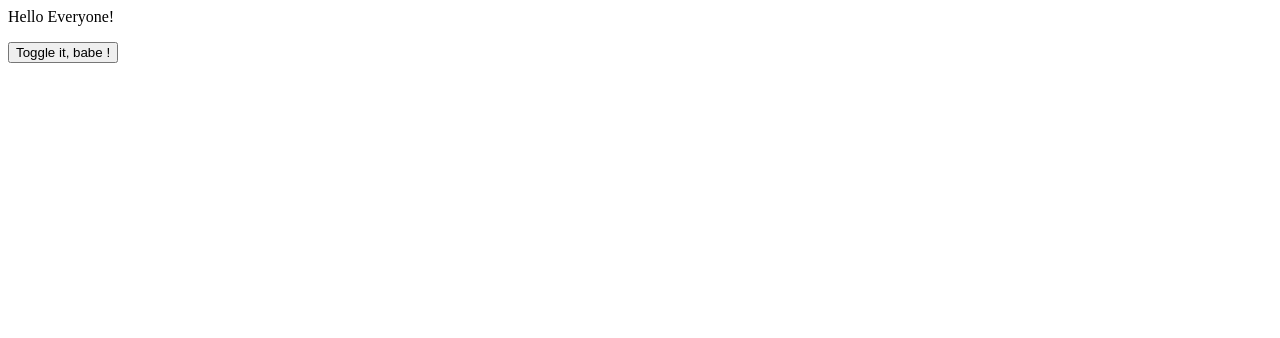
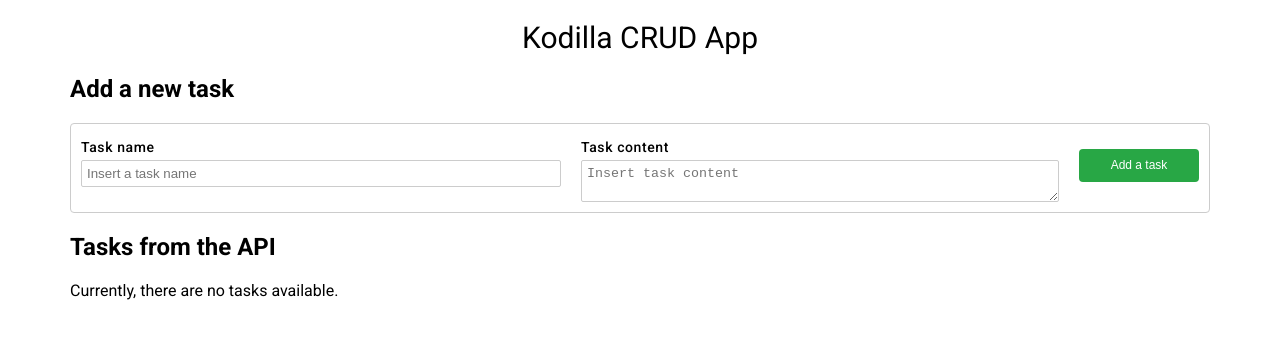
Before and after one commit to lastrider/lastrider.github.io, a plain HTML site: page index.html in a window 1280 px wide. Drawn offline with nearby package versions, Linux system fonts and the light colour scheme; no server answers.

Commit message:
next commit

```diff
--- a/index.html
+++ b/index.html
@@ -1,15 +1,77 @@
-<html>
+<html lang="en">
 <head>
-  <title>jQuery is awesome</title>
+  <meta charset="UTF-8">
+  <meta name="viewport" content="width=device-width, user-scalable=no, initial-scale=1.0, maximum-scale=1.0, minimum-scale=1.0">
+  <meta http-equiv="X-UA-Compatible" content="ie=edge">
+  <title>CRUD</title>
+  <link rel="stylesheet" href="style.css">
+  <link href="https://fonts.googleapis.com/css?family=Roboto:400,400i,500,500i,700,700i&subset=latin-ext" rel="stylesheet">
 </head>
 <body>
-  <div id="my_custom_div">
-    <p>Hello Everyone!</p>
-  </div>
+<h1 class="kodilla-heading kodilla-heading--main">Kodilla CRUD App</h1>
 
-  <button id="my_custom_button"> Toggle it, babe !</button>
+<main class="crud container">
+  <section class="datatable">
+    <h2>Add a new task</h2>
+    <form
+        class="datatable__row datatable__row--add"
+        method="POST"
+        action="http://localhost:8080/v1/task/createTask"
+        data-task-add-form
+    >
+      <fieldset class="datatable__row-section datatable__row-section--input-section">
+        <label class="datatable__input-label">
+          Task name
+        </label>
+        <input type="text" name="title" placeholder="Insert a task name" required minlength="3">
+      </fieldset>
 
-  <script src="jquery-3.3.1.min.js"></script>
-  <script src="my_jquery_script.js"></script>
+      <fieldset class="datatable__row-section datatable__row-section--input-section">
+        <label class="datatable__input-label">
+          Task content
+        </label>
+        <textarea name="content" placeholder="Insert task content" required minlength="3"></textarea>
+      </fieldset>
+
+      <fieldset class="datatable__row-section datatable__row-section--button-section">
+        <button type="submit" data-task-add-button class="datatable__button">Add a task</button>
+      </fieldset>
+    </form>
+  </section>
+  <section class="datatable">
+    <h2>Tasks from the API</h2>
+    <div class="datatable__tasks-container" data-tasks-container></div>
+  </section>
+</main>
+
+<div class="template" data-datatable-row-template>
+  <form class="datatable__row" data-task-id="0">
+    <fieldset class="datatable__row-section datatable__row-section--input-section" data-task-name-section>
+      <label class="datatable__input-label">
+        Task name
+      </label>
+      <input type="text" name="title" placeholder="Insert a new task name" data-task-name-input required minlength="3">
+      <p class="datatable__field-value" data-task-name-paragraph></p>
+    </fieldset>
+
+    <fieldset class="datatable__row-section datatable__row-section--input-section" data-task-content-section>
+      <label class="datatable__input-label">
+        Task content
+      </label>
+      <textarea name="title" placeholder="Insert new task content" data-task-content-input required minlength="3"></textarea>
+      <p class="datatable__field-value" data-task-content-paragraph></p>
+    </fieldset>
+
+    <fieldset class="datatable__row-section datatable__row-section--button-section">
+      <button type="button" data-task-submit-update-button class="datatable__button datatable__button--editing ">Submit update</button>
+      <button type="button" data-task-edit-abort-button class="datatable__button datatable__button--editing">Abort update</button>
+      <button type="button" data-task-edit-button class="datatable__button">Edit</button>
+      <button type="button" data-task-delete-button class="datatable__button">Delete</button>
+    </fieldset>
+  </form>
+</div>
+
+<script src="jquery-3.3.1.min.js"></script>
+<script src="script.js"></script>
 </body>
 </html>
--- a/script.js
+++ b/script.js
@@ -1,6 +1,6 @@
 $(document).ready(function() {
 
-  var apiRoot = 'https://app-leonowicz-tasks.herokuapp.com/v1/task';
+  var apiRoot = 'https://app-leonowicz-tasks.herokuapp.com/v1/task/';
   var datatableRowTemplate = $('[data-datatable-row-template]').children()[0];
   var tasksContainer = $('[data-tasks-container]');
 
```
